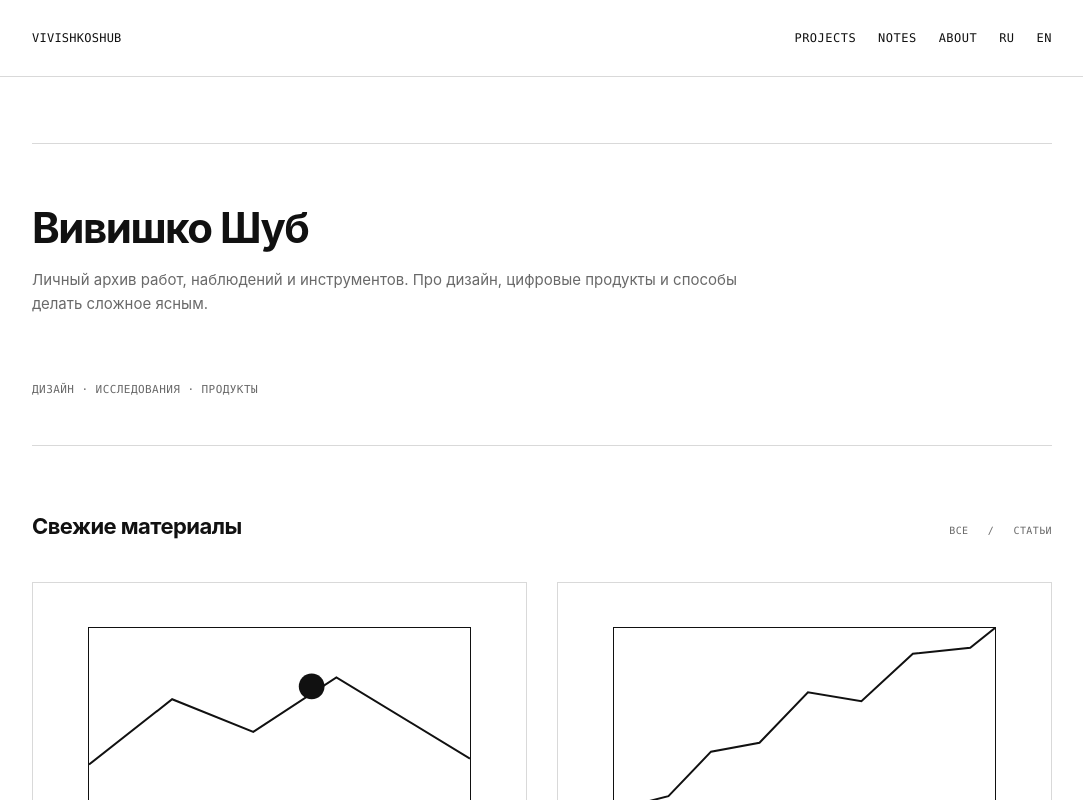
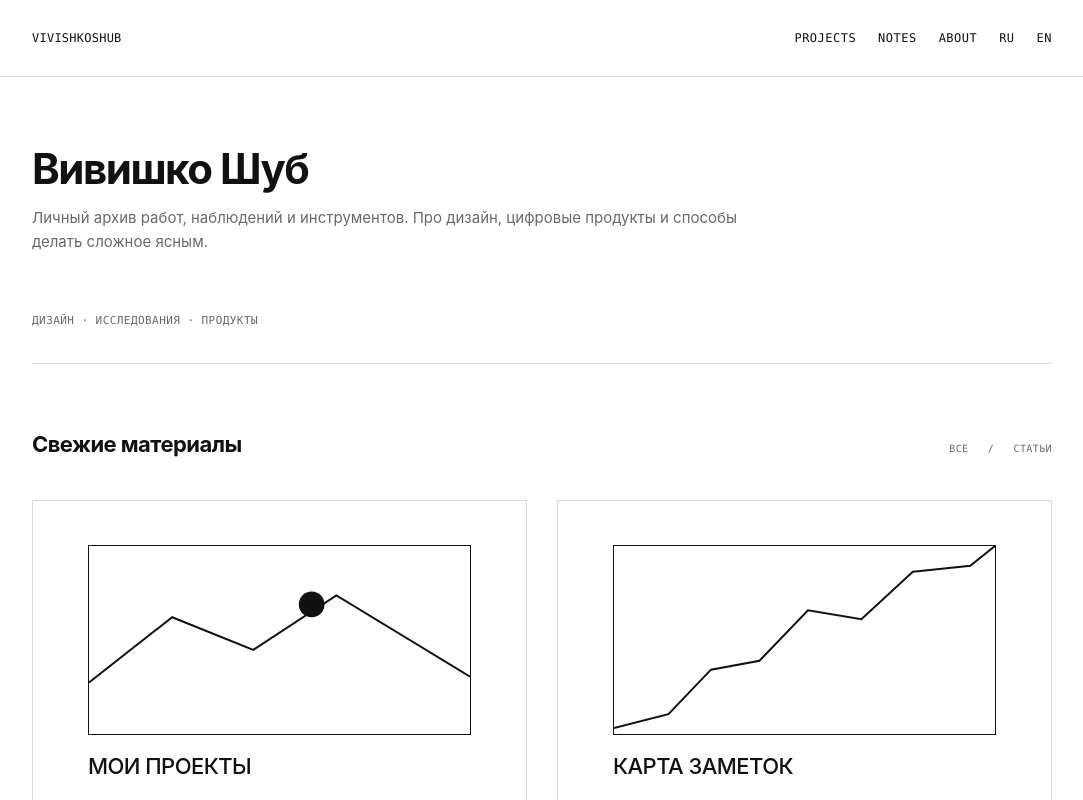
Before and after one commit to vivishko/vivishkoshub, a Next.js app in the folder apps/web/: page / in a window 1280 px wide. Shown: the top 800 px of the page, without its empty margins (98-1181 px from the left). Built offline with nearby package versions, Linux system fonts and the light colour scheme.

Commit message:
Correct home hero divider spacing

```diff
--- a/apps/web/src/app/page.module.css
+++ b/apps/web/src/app/page.module.css
@@ -6,17 +6,21 @@
 }
 
 .hero {
-  padding: 66px 0 48px;
+  padding: 0;
 }
 
-.hero :global(.container),
-.materials :global(.container),
 .about :global(.container) {
   border-top: 1px solid var(--home-line);
 }
 
+.hero :global(.container) {
+  padding-top: 69px;
+  padding-bottom: 35px;
+  border-bottom: 1px solid var(--home-line);
+}
+
 .hero h1 {
-  margin-top: 61px;
+  margin-top: 0;
   color: var(--home-ink);
   font-size: 42px;
   font-weight: 700;
@@ -26,7 +30,7 @@
 
 .hero p {
   max-width: 710px;
-  margin-top: 18px;
+  margin-top: 15px;
   color: var(--home-muted);
   font-size: 15px;
   line-height: 1.55;
@@ -45,7 +49,7 @@
 
 .hero span {
   display: block;
-  margin-top: 67px;
+  margin-top: 60px;
   font-size: 11px;
 }
 
@@ -212,10 +216,12 @@
     margin-inline: 20px;
   }
   .hero :global(.container) {
-    border-top: 0;
+    padding-top: 45px;
+    padding-bottom: 46px;
+    border-bottom: 0;
   }
   .hero h1 {
-    margin-top: 45px;
+    margin-top: 0;
     font-size: 31px;
   }
   .hero p {
```
